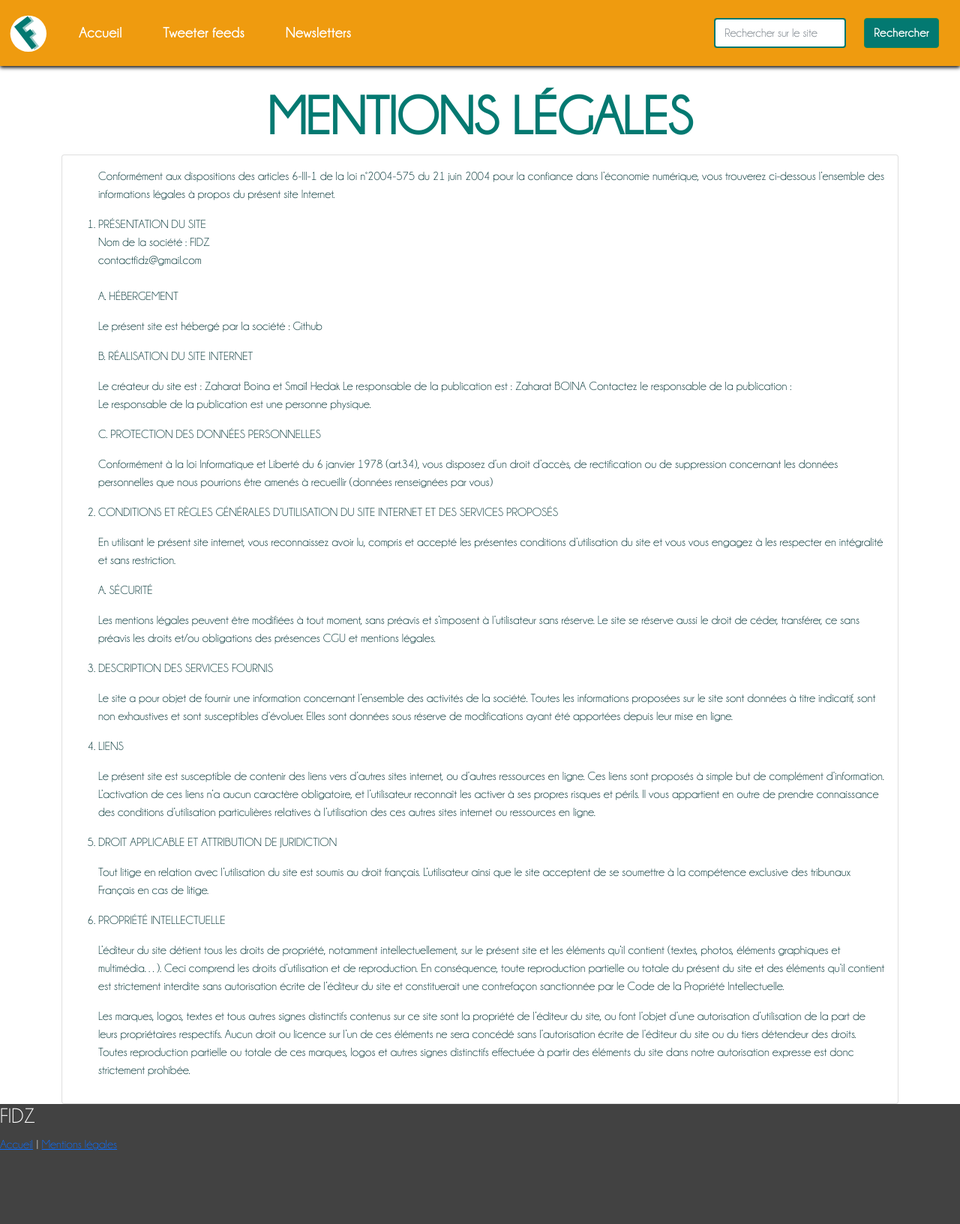
After one commit to linak11/Projet-Flux-RSS, a PHP site: page /mentions.html in a window 1280 px wide. The commit adds this page. Shown: the whole page at 75% size. Run offline with PHP 8.4, Linux system fonts and the light colour scheme; some libraries are stand-ins or nearby versions.

Commit message:
changement du layout et du style

```diff
--- a/assets/css/style.css
+++ b/assets/css/style.css
@@ -1,15 +1,15 @@
 
   @font-face {
     font-family: absender;
-    src: url("assets/fonts/absender.ttf");
+    src: url("/assets/fonts/absender.ttf");
   }
   @font-face {
     font-family:Champagne;
-    src: url("assets/fonts/Champagne.ttf");
+    src: url("/assets/fonts/Champagne.ttf");
   }
   body{
     font-family: Champagne;
-    src: url("assets/fonts/Champagne.ttf");
+    src: url("/assets/fonts/Champagne.ttf");
     color:#023436;
 
   }
@@ -24,14 +24,14 @@
 }
 .brand{
   font-family: absender;
-  src: url("assets/fonts/absender.ttf");
+  src: url("/assets/fonts/absender.ttf");
   font-size: 2em;
   color:#037971;
 }
 
 .title{
 font-family: absender;
-src: url("assets/fonts/absender.ttf");
+src: url("/assets/fonts/absender.ttf");
 font-size: 4.5em;
 color:#037971;
 }
@@ -80,14 +80,45 @@ a:hover{
   box-shadow: 0 2px 5px 0 black;
 }
 
-.details, .retour{
-  background-color: #ef9b0f;
-  border: 2px solid #037971;
+.details, .retour, .article{
+  background-color: #037971;
+  box-shadow: 0 6px 6px 0 #424242;
+  color:white;
+  font-weight: bold;
 }
-.details:hover{
-  background-color: #037971;
+.details:hover, .article:hover, .retour:hover{
+  background-color:white;
+  color:#037971;
+}
+
+.linksubject{
+  text-decoration:underline;
+  font-size: 1.5em;
+  font-weight: bold;
+  color: #023436;
+}
+.linksubject:hover{
+  background-color: transparent;
+  color: white;
+
+}
+
+footer{
+  height: 10em;
+  background-color:#424242;
+}
+.mentions1{
+  font-family: Champagne;
+  src: url("/assets/fonts/Champagne.ttf");
+  font-weight: bold;
+  text-decoration: none;
+}
+.btn3{
+  border: 4px solid #037971;
+  box-shadow: 0 6px 6px 0 #424242;
+  font-size:1em;
+  font-weight: bold;
+}
+.btn3:hover{
   color:white;
 }
-.settings{
-  background-color: #023436;
-}
--- /dev/null
+++ b/mentions.html
@@ -0,0 +1,116 @@
+<!DOCTYPE html>
+<html lang="fr">
+<head>
+    <meta charset="UTF-8">
+    <meta http-equiv="X-UA-Compatible" content="IE=edge">
+    <meta name="viewport" content="width=device-width, initial-scale=1.0">
+    <title>Document</title>
+    <link href="https://cdn.jsdelivr.net/npm/bootstrap@5.0.0-beta1/dist/css/bootstrap.min.css" rel="stylesheet" integrity="sha384-giJF6kkoqNQ00vy+HMDP7azOuL0xtbfIcaT9wjKHr8RbDVddVHyTfAAsrekwKmP1" crossorigin="anonymous">
+    <link rel="stylesheet" href="https://cdnjs.cloudflare.com/ajax/libs/animate.css/4.1.1/animate.min.css" />
+    <link rel="stylesheet" href="assets/css/style.css">
+</head>
+<body>
+    <nav class="navbar navbar-expand-lg sticky-top">
+        <div class="container-fluid" >
+              <a class="navbar-brand" href="#"><img src="assets/img/logo.png" alt="Logo du site"></a>
+              <button class="navbar-toggler" type="button" data-bs-toggle="collapse" data-bs-target="#navbarTogglerDemo02" aria-controls="navbarTogglerDemo02" aria-expanded="false" aria-label="Toggle navigation">
+                <span class="navbar-toggler-icon"></span>
+              </button>
+              <div class="collapse navbar-collapse" id="navbarTogglerDemo02">
+                <ul class="navbar-nav me-auto mb-2 mb-lg-0">
+                  <li class="nav-item">
+                    <a class="nav-link active" aria-current="page" href="index.php">Accueil</a>
+                  </li>
+                  <li class="nav-item">
+                    <a class="nav-link" name="actu" href="#">Tweeter feeds</a>
+                  </li>
+                  <li class="nav-item">
+                    <a class="nav-link" href="#">Newsletters</a>
+                  </li>
+
+                </ul>
+                <form class="d-flex my-3">
+                  <input class="form-control me-2 ml-1 case" type="search" placeholder="Rechercher sur le site" aria-label="Search">
+                  <button class="btn btn-outline-success button ms-3 me-3 " type="submit">Rechercher</button>
+                </form>
+              </div>
+            </div>
+          </nav>
+    <div class="header-home">
+        <h1 class="title text-center mentions1 mt-4">MENTIONS LÉGALES</h1>
+    </div>
+
+
+    <div class="container">
+
+        <div data-aos="fade-up" class="card" style="width: 100%;">
+          <div class="card-body">
+            <div class="card-text policementions">
+                <ol>
+                    <p>Conformément aux dispositions des articles 6-III-1 de la loi n°2004-575 du 21 juin 2004 pour la confiance dans l’économie numérique, vous trouverez ci-dessous l’ensemble des informations légales à propos du présent site Internet.</p>
+                    <li> PRÉSENTATION DU SITE<br>
+                        Nom de la société :
+                        FIDZ <br>
+                        contactfidz@gmail.com
+                       </li>
+
+                        <p><br>A. HÉBERGEMENT</p>
+                            <p>Le présent site est hébergé par la société :
+                            Github</p>
+
+
+                            <p>B. RÉALISATION DU SITE INTERNET</p>
+                            <p>Le créateur du site est : Zaharat Boina et Smaïl Hedak
+                            Le responsable de la publication est : Zaharat BOINA
+                            Contactez le responsable de la publication :<br>
+
+                            Le responsable de la publication est une personne physique. </p>
+
+
+                            <p>C. PROTECTION DES DONNÉES PERSONNELLES<br></p>
+                            <p>Conformément à la loi Informatique et Liberté du 6 janvier 1978 (art.34), vous disposez d’un droit d’accès, de rectification ou de suppression concernant les données personnelles que nous pourrions être amenés à recueillir (données renseignées par vous)</p>
+
+                            <li><p>CONDITIONS ET RÈGLES GÉNÉRALES D’UTILISATION DU SITE INTERNET ET DES SERVICES PROPOSÉS</p>
+                                <p>En utilisant le présent site internet, vous reconnaissez avoir lu, compris et accepté les présentes conditions d’utilisation du site et vous vous engagez à les respecter en intégralité et sans restriction.</p>
+
+                                <p>A. SÉCURITÉ</p>
+                                <p>Les mentions légales peuvent être modifiées à tout moment, sans préavis et s’imposent à l’utilisateur sans réserve. Le site se réserve aussi le droit de céder, transférer, ce sans préavis les droits et/ou obligations des présences CGU et mentions légales.</p></li>
+
+                    <li><p>DESCRIPTION DES SERVICES FOURNIS</p>
+                        <p>Le site a pour objet de fournir une information concernant l’ensemble des activités de la société.
+                        Toutes les informations proposées sur le site sont données à titre indicatif, sont non exhaustives et sont susceptibles d’évoluer. Elles sont données sous réserve de modifications ayant été apportées depuis leur mise en ligne.</p></li>
+                    <li><p>LIENS</p>
+                        <p>Le présent site est susceptible de contenir des liens vers d’autres sites internet, ou d’autres ressources en ligne. Ces liens sont proposés à simple but de complément d’information.
+                        L’activation de ces liens n’a aucun caractère obligatoire, et l’utilisateur reconnaît les activer à ses propres risques et périls. Il vous appartient en outre de prendre connaissance des conditions d’utilisation particulières relatives à l’utilisation des ces autres sites internet ou ressources en ligne.</p></li>
+                    <li><p>DROIT APPLICABLE ET ATTRIBUTION DE JURIDICTION</p>
+                        <p>Tout litige en relation avec l’utilisation du site est soumis au droit français. L’utilisateur ainsi que le site acceptent de se soumettre à la compétence exclusive des tribunaux Français en cas de litige.</p></li>
+                    <li><p>PROPRIÉTÉ INTELLECTUELLE</p>
+                        <p>L’éditeur du site détient tous les droits de propriété, notamment intellectuellement, sur le présent site et les éléments qu’il contient (textes, photos, éléments graphiques et multimédia…). Ceci comprend les droits d’utilisation et de reproduction. En conséquence, toute reproduction partielle ou totale du présent du site et des éléments qu’il contient est strictement interdite sans autorisation écrite de l’éditeur du site et constituerait une contrefaçon sanctionnée par le Code de la Propriété Intellectuelle.</p></li>
+                        <p>
+                            Les marques, logos, textes et tous autres signes distinctifs contenus sur ce site sont la propriété de l’éditeur du site, ou font l’objet d’une autorisation d’utilisation de la part de leurs propriétaires respectifs. Aucun droit ou licence sur l’un de ces éléments ne sera concédé sans l’autorisation écrite de l’éditeur du site ou du tiers détendeur des droits. Toutes reproduction partielle ou totale de ces marques, logos et autres signes distinctifs effectuée à partir des éléments du site dans notre autorisation expresse est donc strictement prohibée.</p>
+                    </ol>
+            </div>
+          </div>
+        </div>
+</div>
+
+    <footer class="footer-distributed">
+
+        <div class="footer-left text-white">
+            <h3>FIDZ</h3>
+
+            <p class="footer-links">
+                <a href="index.html">Accueil</a>
+                |
+                <a href="mentions.html">Mentions légales</a>
+            </p>
+        </div>
+    </footer>
+
+<script src="https://cdn.jsdelivr.net/npm/bootstrap@5.0.0-beta1/dist/js/bootstrap.bundle.min.js" integrity="sha384-ygbV9kiqUc6oa4msXn9868pTtWMgiQaeYH7/t7LECLbyPA2x65Kgf80OJFdroafW" crossorigin="anonymous"></script>
+<script src="https://unpkg.com/aos@2.3.1/dist/aos.js"></script>
+<script type="text/javascript" src="assets/js/AOS.js"></script>
+
+</body>
+
+</html>
```
Also changed, not shown: assets/style.css (deleted, +0 -93 lines), index.php (+46 -10 lines), assets/img/actu.png (added), assets/img/jeux.png (added), assets/img/jeux_videos.jpeg (deleted), assets/img/pexels-borja-lopez-1346154.jpg (added), assets/img/pexels-maria-orlova-4947408.jpg (added), assets/img/polique.png (added), assets/img/société.png (added), assets/img/techno.png (added), assets/img/technologie.jpg (added).
